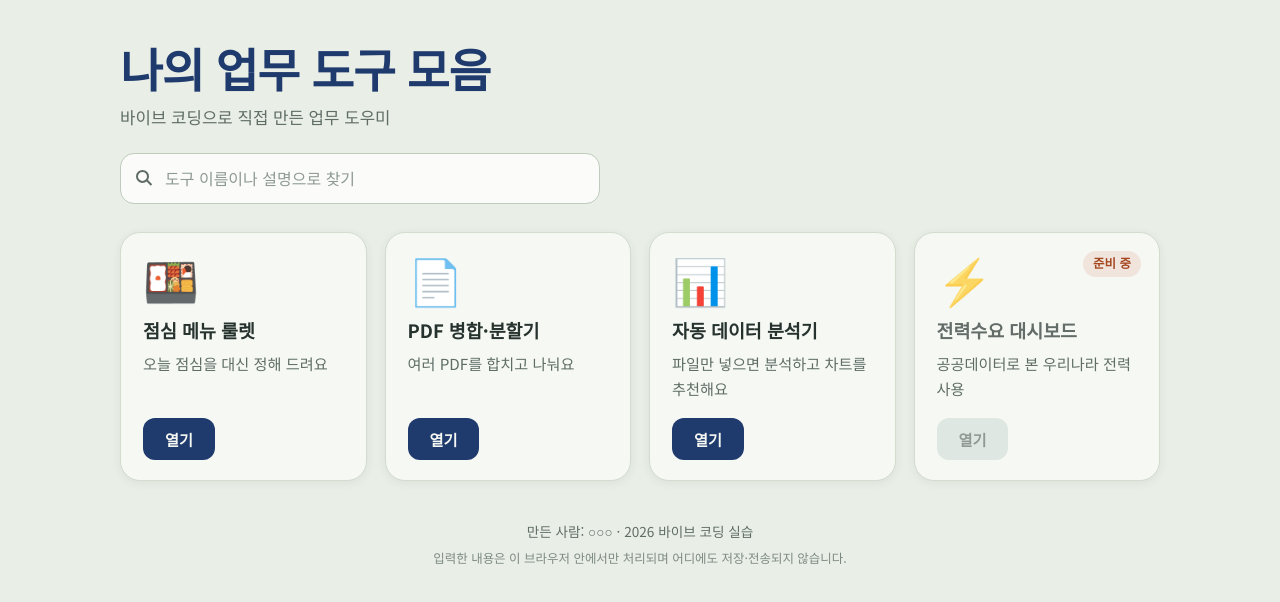
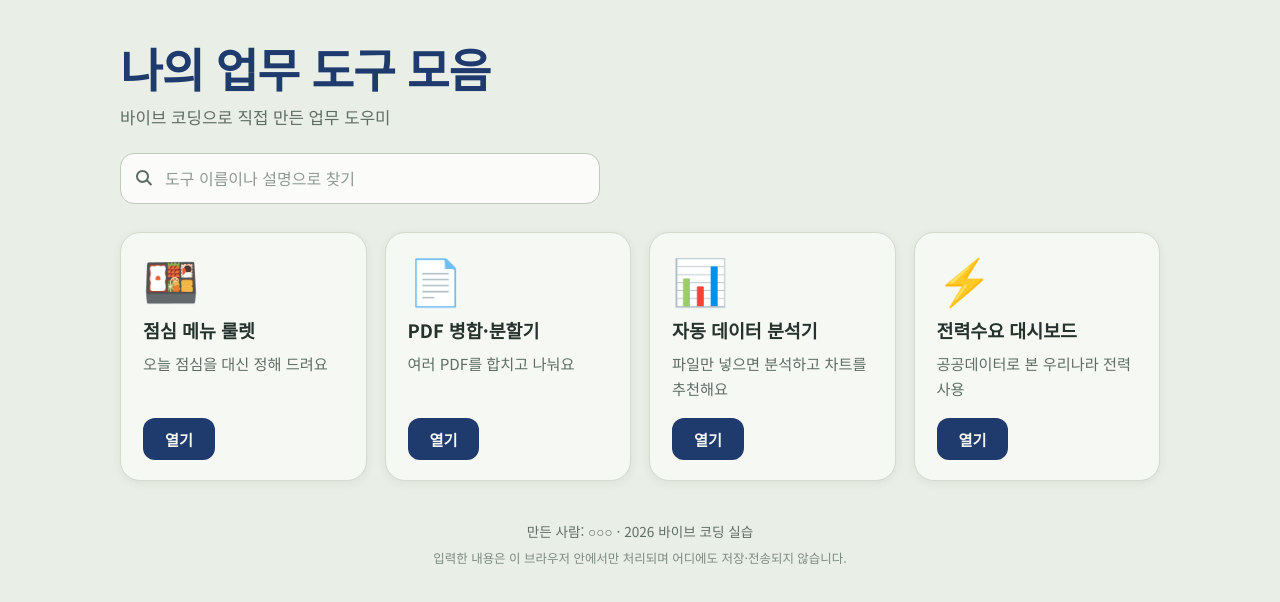
Before and after one commit to rndghk5757/myhomepage, a plain HTML site: page index.html in a window 1280 px wide. Drawn offline with Linux system fonts and the light colour scheme.

Commit message:
Add files via upload

```diff
--- a/index.html
+++ b/index.html
@@ -282,10 +282,10 @@
  * - ready: false 이면 "준비 중" 배지가 붙고 [열기] 버튼이 눌리지 않습니다.
  */
 const TOOLS = [
-  { emoji: "🍱", name: "점심 메뉴 룰렛",     desc: "오늘 점심을 대신 정해 드려요",              url: "lunch.html",     ready: true },
-  { emoji: "📄", name: "PDF 병합·분할기",    desc: "여러 PDF를 합치고 나눠요",                  url: "pdf.html",       ready: true },
-  { emoji: "📊", name: "자동 데이터 분석기", desc: "파일만 넣으면 분석하고 차트를 추천해요",    url: "analyzer.html",  ready: true },
-  { emoji: "⚡", name: "전력수요 대시보드",  desc: "공공데이터로 본 우리나라 전력 사용",        url: "dashboard.html", ready: false },
+  { emoji: "🍱", name: "점심 메뉴 룰렛",     desc: "오늘 점심을 대신 정해 드려요",              url: "lunch.html",     ready: true  },
+  { emoji: "📄", name: "PDF 병합·분할기",    desc: "여러 PDF를 합치고 나눠요",                  url: "pdf.html",       ready: true  },
+  { emoji: "📊", name: "자동 데이터 분석기", desc: "파일만 넣으면 분석하고 차트를 추천해요",    url: "analyzer.html",  ready: true  },
+  { emoji: "⚡", name: "전력수요 대시보드",  desc: "공공데이터로 본 우리나라 전력 사용",        url: "dashboard.html", ready: true  },
 ];
 
 /* =============================================================
```
